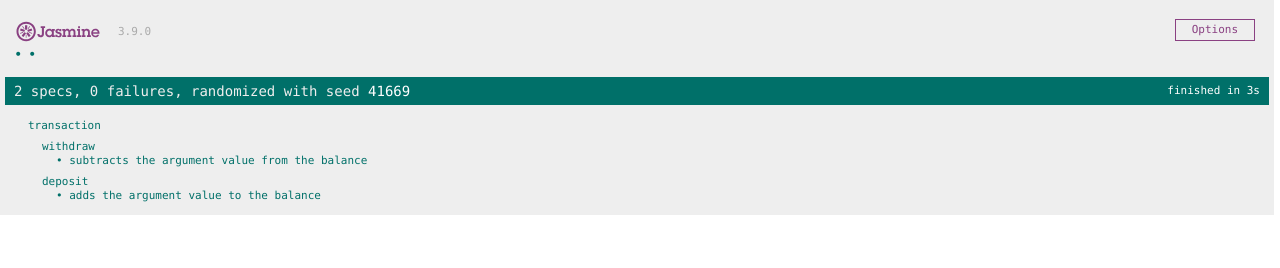
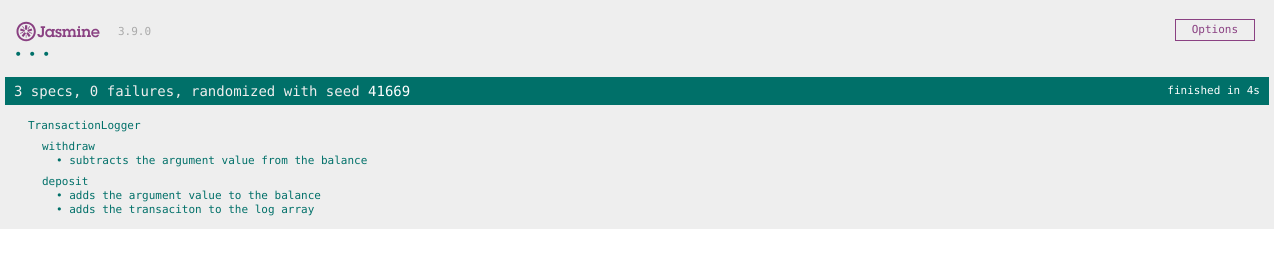
Before and after one commit to Maby0/bankTechTest, a plain HTML site: page SpecRunner.html in a window 1280 px wide. Drawn offline with Linux system fonts and the light colour scheme.

Commit message:
deposit adds transaction details to log variable

```diff
--- a/SpecRunner.html
+++ b/SpecRunner.html
@@ -15,11 +15,11 @@
 
   <!-- include source files here... -->
   <script src="./src/statement.js"></script>
-  <script src="./src/transaction.js"></script>
+  <script src="./src/transactionLogger.js"></script>
 
   <!-- include spec files here... -->
   <script src="./spec/statementSpec.js"></script>
-  <script src="./spec/transactionSpec.js"></script>
+  <script src="./spec/transactionLoggerSpec.js"></script>
 
 </head>
 
--- a/spec/transactionSpec.js
+++ b/spec/transactionLoggerSpec.js
@@ -1,12 +1,17 @@
-describe("transaction", function () {
+describe("TransactionLogger", function () {
   beforeEach(function () {
-    transaction = new Transaction();
+    transaction = new TransactionLogger();
   });
 
   describe("deposit", function () {
     it("adds the argument value to the balance", function () {
       transaction.deposit(1);
       expect(transaction.getBalance()).toEqual(1);
+    })
+
+    it("adds the transaciton to the log array", function () {
+      transaction.deposit(1);
+      expect(transaction.getLog().length).toEqual(1);
     })
   })
 
@@ -16,5 +21,9 @@ describe("transaction", function () {
       transaction.withdraw(1);
       expect(transaction.getBalance()).toEqual(0);
     })
+
+    // it("adds the transaction to the log array", function () {
+
+    // })
   })
 })
--- a/src/transaction.js
+++ /dev/null
@@ -1,18 +0,0 @@
-class Transaction {
-  constructor() {
-    this.balance = 0;
-    this.log = [{}];
-  }
-
-  deposit(value) {
-    this.balance += value;
-  }
-
-  withdraw(value) {
-    this.balance -= value;
-  }
-
-  getBalance() {
-    return this.balance;
-  }
-}
--- /dev/null
+++ b/src/transactionLogger.js
@@ -0,0 +1,32 @@
+class TransactionLogger {
+  constructor() {
+    this.balance = 0;
+    this.log = [];
+    this.transaction;
+    this.DATE = new Date();
+  }
+
+  deposit(value) {
+    this.balance += value;
+    this.transaction = {
+      date: this.DATE,
+      credit: value,
+      debit: null,
+      balance: this.balance
+    };
+
+    this.log.push(this.transaction);
+  }
+
+  withdraw(value) {
+    this.balance -= value;
+  }
+
+  getBalance() {
+    return this.balance;
+  }
+
+  getLog() {
+    return this.log;
+  }
+}
```
